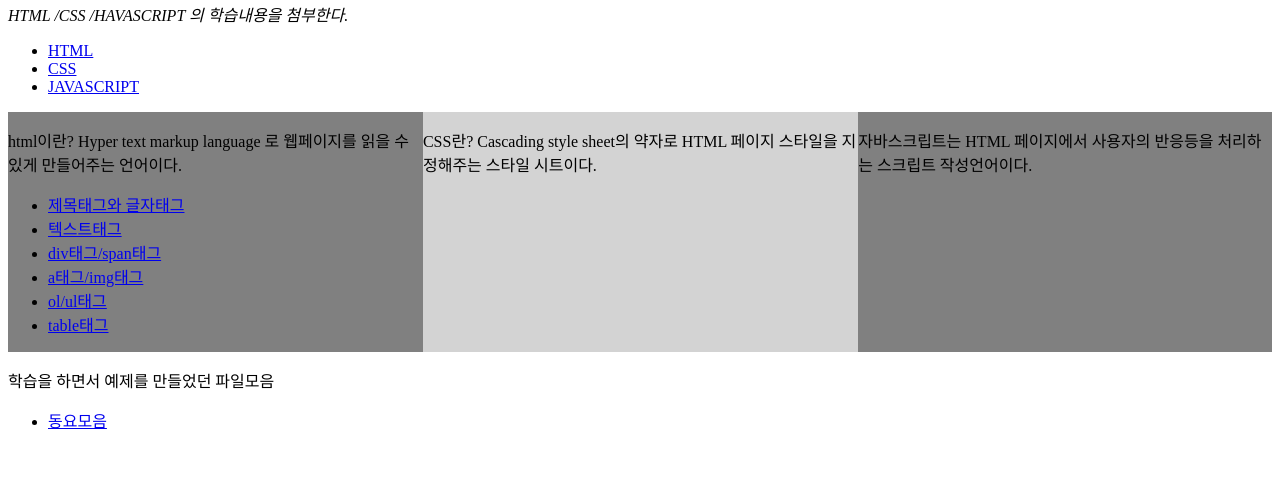
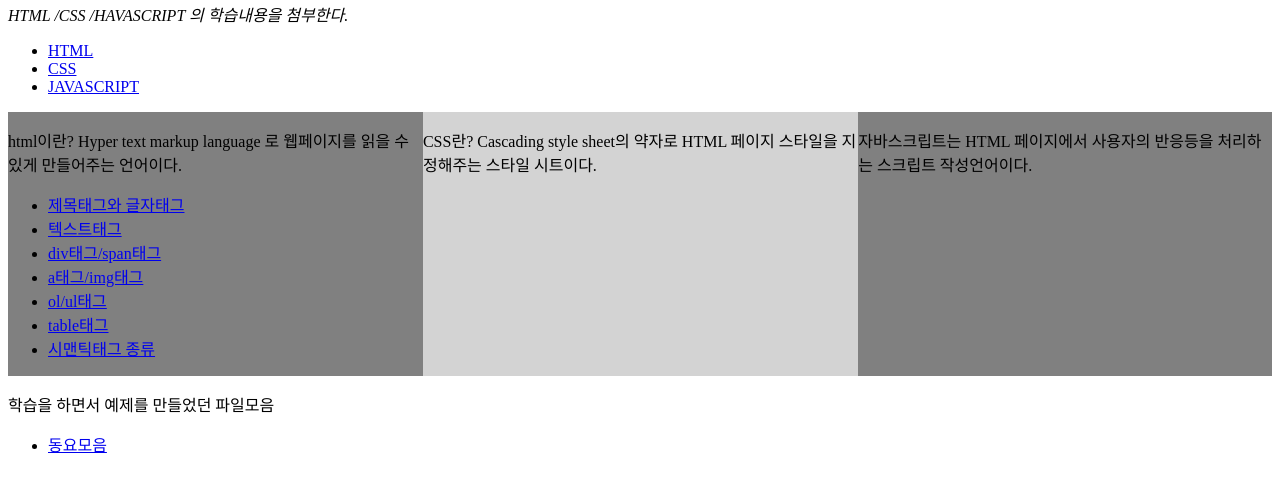
Before and after one commit to didiidididididi/web_310, a plain HTML site: page index.html in a window 1280 px wide. Shown: the part 87-578 px from the top of the page. Drawn offline with Linux system fonts and the light colour scheme.

Commit message:
Update index.html

```diff
--- a/index.html
+++ b/index.html
@@ -29,6 +29,7 @@
                     <li><a href="목록태그001.html">ol/ul태그</a></li>
                     <li><a href="테이블태그001.html">table태그</a></li>
                 <!-- 추후 내용이 추가될때마다 삽입 -->
+                <li><a href="시맨틱태그001.html">시맨틱태그 종류</a></li>
 
                 </ul>
 
```
